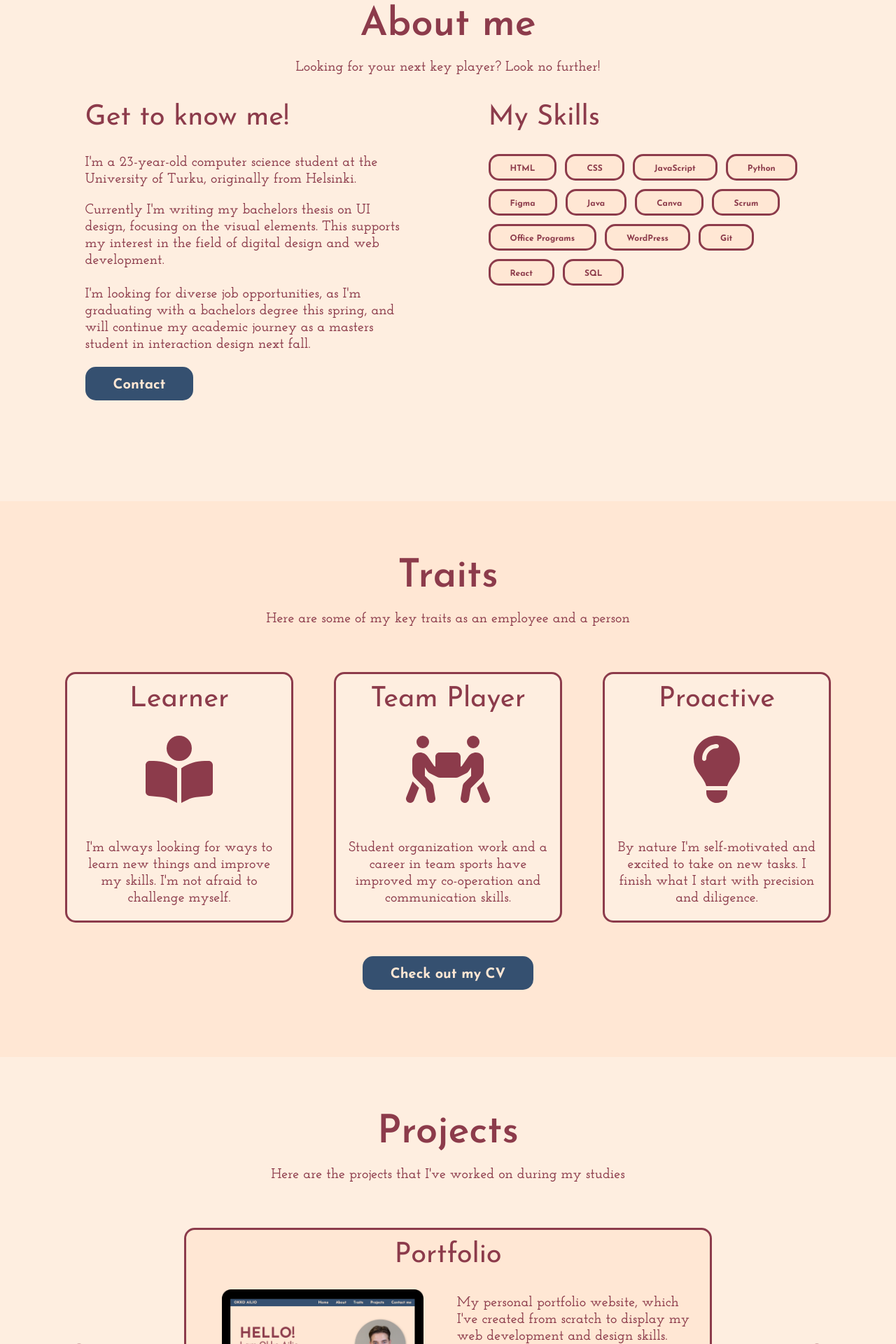
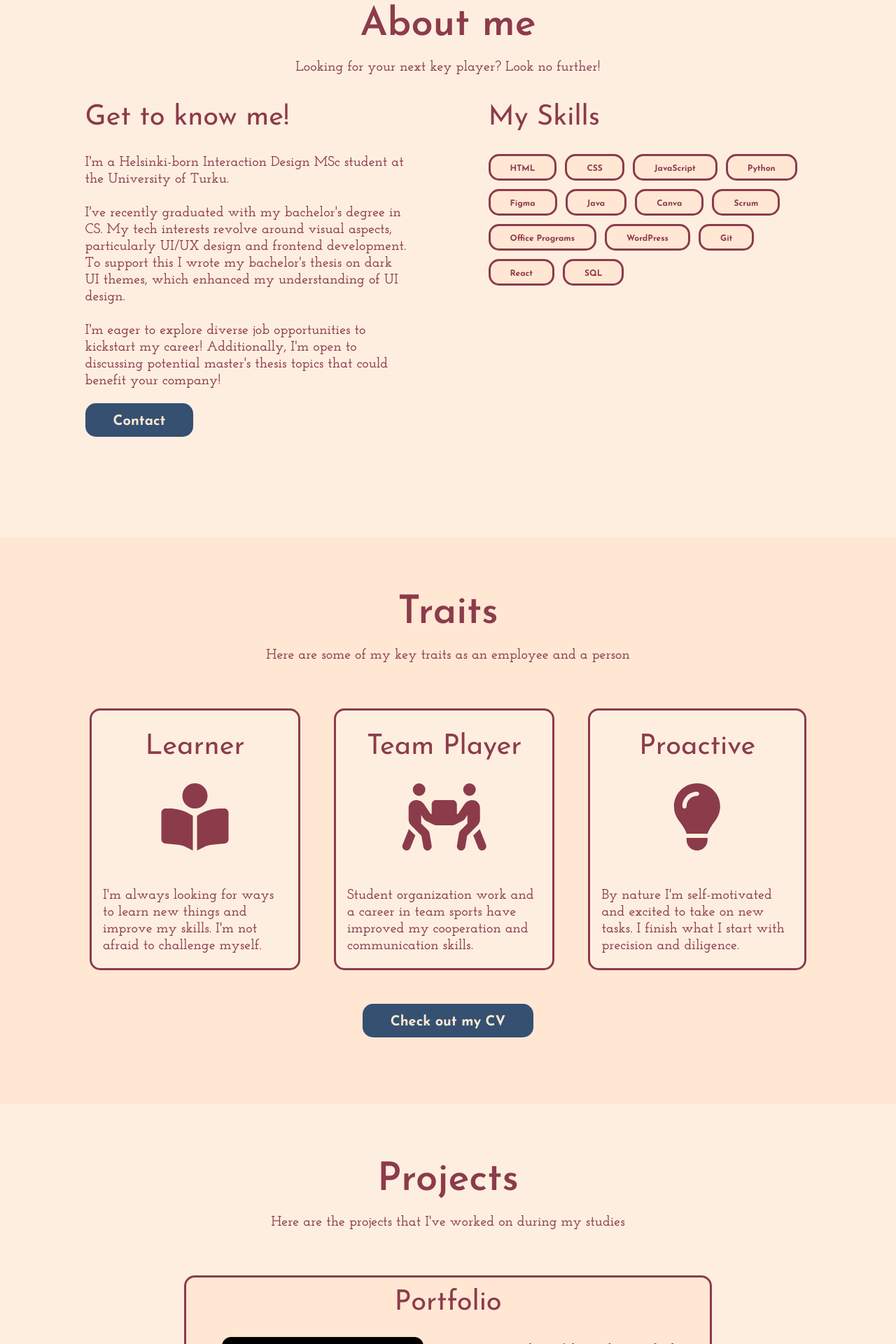
Before and after one commit to OAilio/portfolio-frontend, a React (Vite) app: page / in a window 1280 px wide. Shown: the part 880-2800 px from the top of the page at 70% size. Built offline with nearby package versions, Linux system fonts and the light colour scheme.

Commit message:
I've graduated, yay! Updated the text content and tweaked some minor things.

```diff
--- a/src/components/AboutMe.jsx
+++ b/src/components/AboutMe.jsx
@@ -15,11 +15,14 @@ function AboutMe() {
           <div className="about-me-content">
             <div className="get-to-know">
               <h3>Get to know me!</h3>
-              <p>I'm a 23-year-old computer science student at the University of Turku, originally from Helsinki.</p>
-              <p>Currently I'm writing my bachelors thesis on UI design, focusing on the visual elements.
-                This supports my interest in the field of digital design and web development.<br/><br/> I'm looking for diverse
-                job opportunities, as I'm graduating with a bachelors degree this spring, and will continue my
-                academic journey as a masters student in interaction design next fall.
+              <p>
+                I'm a Helsinki-born Interaction Design MSc student at the University of Turku.
+                <br></br><br></br>
+                I've recently graduated with my bachelor's degree in CS. My tech interests revolve around visual aspects, particularly UI/UX design and frontend development.
+                To support this I wrote my bachelor's thesis on dark UI themes, which enhanced my understanding of UI design.
+                <br></br><br></br>
+                I'm eager to explore diverse job opportunities to kickstart my career!
+                Additionally, I'm open to discussing potential master's thesis topics that could benefit your company!
               </p>
               <div className='button-container'>
                   <Link className="blue-button" to="contact" spy={true} smooth={true} offset={0} duration={700} tabIndex={0}>Contact</Link>
--- a/src/components/HireMe.jsx
+++ b/src/components/HireMe.jsx
@@ -21,7 +21,7 @@ function HireMe() {
           <h3>Team Player</h3>
           <FontAwesomeIcon icon={faPeopleCarryBox} className="card-icon" />
           <p>Student organization work and a career in team sports have
-            improved my co-operation and communication skills.
+            improved my cooperation and communication skills.
           </p>
         </div>
         <div className="hire-me-card">
@@ -33,7 +33,7 @@ function HireMe() {
         </div>
       </div>
       <div className="button-container">
-      <a className='blue-button' href='/CV OKKO AILIO ENG 2024 port.pdf' target='_blank'>
+      <a className='blue-button' href='/cvokkoailio2024portfolio.pdf' target='_blank'>
           Check out my CV
         </a>
       </div>
--- a/src/components/LandingContent.jsx
+++ b/src/components/LandingContent.jsx
@@ -1,3 +1,4 @@
+/* eslint-disable react/no-unescaped-entities */
 import { FontAwesomeIcon } from '@fortawesome/react-fontawesome';
 import { faAnglesDown } from '@fortawesome/free-solid-svg-icons';
 import { Link } from 'react-scroll';
@@ -9,8 +10,8 @@ const LandingContent = () => {
           <div className="landing-text">
             <h1>HELLO!</h1>
             <h2>I am Okko Ailio</h2>
-            <h5>A 3rd year CS student at the University of Turku,
-              with an interest for UI/UX-design and web development</h5>
+            <h5>A IxD master's student at the University of Turku,
+              on the journey of becoming a professional in digital design and development</h5>
           </div>
           <div className="my-picture">
             <img src='./okko.jpg' alt='My Picture' />
--- a/src/components/Projects.jsx
+++ b/src/components/Projects.jsx
@@ -12,14 +12,14 @@ function Projects() {
             id: 1,
             name: `Portfolio`,
             image: `./portfolio.png`,
-            description: `My personal portfolio website, which I've created from scratch to display my web development and design skills.`,
+            description: `My personal portfolio website, which I've created from scratch to display my web development skills and design potential.`,
             link: `https://github.com/OAilio/portfolio-frontend`
         },
         {
             id: 2,
             name: `Contact Book`,
             image: `./contactbook.png`,
-            description: `My first full-stack project, a single-page application (SPA) contact management application.`,
+            description: `My first full-stack web project, a SPA contact management application created with React and Node.js.`,
             link: `https://github.com/OAilio/contactBook`
         },
         {
@@ -37,7 +37,8 @@ function Projects() {
         centerPadding: "0px",
         slidesToShow: 1,
         speed: 500,
-        dots: true
+        dots: true,
+        adaptiveHeight: false
     };
     return (
         <>
--- a/src/css/about.css
+++ b/src/css/about.css
@@ -14,6 +14,7 @@
     display: flex;
     margin: 1rem auto 3rem;
     max-width: 90%;
+    text-align: left;
 }
 
 .get-to-know,
--- a/src/css/hireme.css
+++ b/src/css/hireme.css
@@ -10,23 +10,29 @@
 }
 
 .hire-me-cards {
-    max-width: 90%;
+    max-width: 80%;
     margin: 2vh auto 6vh;
     display: flex;
+    column-gap: 3rem;
 }
 
 .hire-me-card {
-    display: inline-block;
+    display: flex;
+    flex-direction: column;
     color: rgb(140, 59, 75);
     background-color: rgb(254, 238, 224);
-    padding: 1rem 1rem 0rem 1rem;
+    padding: 2rem 1rem 0rem 1rem;
     border-radius: 15px;
-    max-width: 25%;
+    /* max-width: 25%; */
     border-style: solid;
     border-color: rgb(140, 59, 75);
     /* border-width: 10px; */
-    margin: auto;
+    /* margin: auto; */
     text-align: center;
+}
+
+.hire-me-card p {
+    text-align: left;
 }
 
 .hire-me-container .button-container{
@@ -40,12 +46,13 @@
 
 @media screen and (max-width: 991px) {
     .hire-me-header {
-        max-width: 90%;
+        max-width: 80%;
     }
 
     .hire-me-cards {
         flex-direction: column;
         margin: 2vh auto 2vh;
+        max-width: 70%;
     }
 
     .hire-me-card {
@@ -58,3 +65,9 @@
         padding: 1rem;
     }
 }
+
+@media screen and (max-width: 768px) {
+    .hire-me-card {
+        max-width: 80%;
+    }
+}
--- a/src/css/landing.css
+++ b/src/css/landing.css
@@ -94,6 +94,10 @@
         margin-right: 0;
     }
 
+    .landing-text h2, h5 {
+        margin: 0.5rem;
+    }
+
     .my-picture img {
         display: block;
         margin: 1rem auto;
--- a/src/css/projects.css
+++ b/src/css/projects.css
@@ -20,13 +20,12 @@
 .carousel-item {
     background-color: rgb(255,231,212);
     border-style: solid;
-    /* border-width: 10px; */
     border-radius: 15px;
     max-width: 70%;
-    display: block!important;
-    margin: auto;
+    display: flex!important;
+    flex-direction: column;
+    margin: 0 auto;
     padding: 1rem;
-    align-items: center;
 }
 
 .item-header {
@@ -37,7 +36,6 @@
 .item-container {
     max-width: 100%;
     display: flex;
-    align-items: stretch;
 }
 
 .item-image {
@@ -62,9 +60,26 @@
   color: rgb(140, 59, 75)!important;
 }
 
-.slick-track {
-    margin: auto;
+.slick-track
+{
+    display: flex !important;
 }
+
+.slick-slide {
+    height: auto !important;
+  }
+
+  .slick-track {
+    display: flex !important;
+    flex-direction: row !important;
+    flex-wrap: nowrap !important;
+    align-items: stretch !important;
+  }
+
+/* .slick-slide
+{
+    height: auto !important;
+} */
 
 .slick-dots li button:before,
 .slick-dots li.slick-active button:before{
@@ -92,20 +107,16 @@
     }
     .item-image img {
         max-width: 22rem;
-        margin: auto;
+        /* margin: auto; */
     }
 
     .item-container {
         flex-direction: column;
-        text-align: center;
+        text-align: left;
     }
 
     .item-content .button-container {
         justify-content: center;
-    }
-
-    .item-content{
-        margin: 0;
     }
 }
 
@@ -115,7 +126,7 @@
     }
 }
 
-@media screen and (max-width: 400px) {
+@media screen and (max-width: 450px) {
     .item-image img {
         max-width: 10rem;
     }
```
Also changed, not shown: 2 other files (tests, documents, lock files or other folders).
